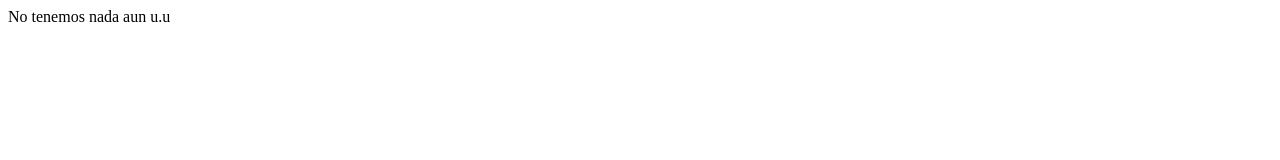
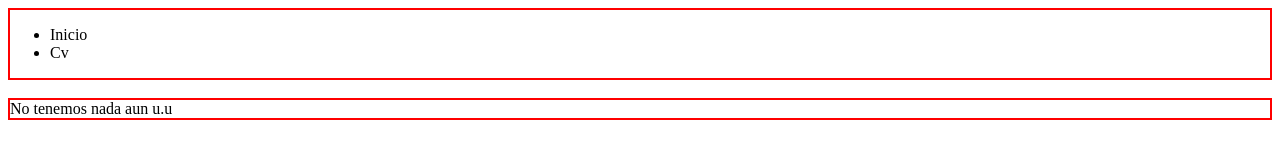
Before and after one commit to themostretarded/pagina-web, a plain HTML site: page Index.html in a window 1280 px wide. Drawn offline with Linux system fonts and the light colour scheme.

```diff
--- a/Index.html
+++ b/Index.html
@@ -4,9 +4,20 @@
     <meta charset="UTF-8">
     <meta name="viewport" content="width=device-width, initial-scale=1.0">
     <meta http-equiv="X-UA-Compatible" content="ie=edge">
+    <link rel="stylesheet" type="text/css" href="./RecursosGenerales/Miestilo.css">
     <title>Nombre de Pagina</title>
 </head>
 <body>
+    <div>
+        <span>
+            <ul>
+                <li>Inicio</li>
+                <li>Cv</li>
+            </ul>
+        </span>
+    </div>
+    <br>
+
     <div>No tenemos nada aun u.u</div>
 </body>
 </html>
--- a/RecursosGenerales/Miestilo.css
+++ b/RecursosGenerales/Miestilo.css
@@ -0,0 +1,3 @@
+div{
+    border: 2px solid red;
+}
```
Also changed, not shown: Pruebas.txt (added).
